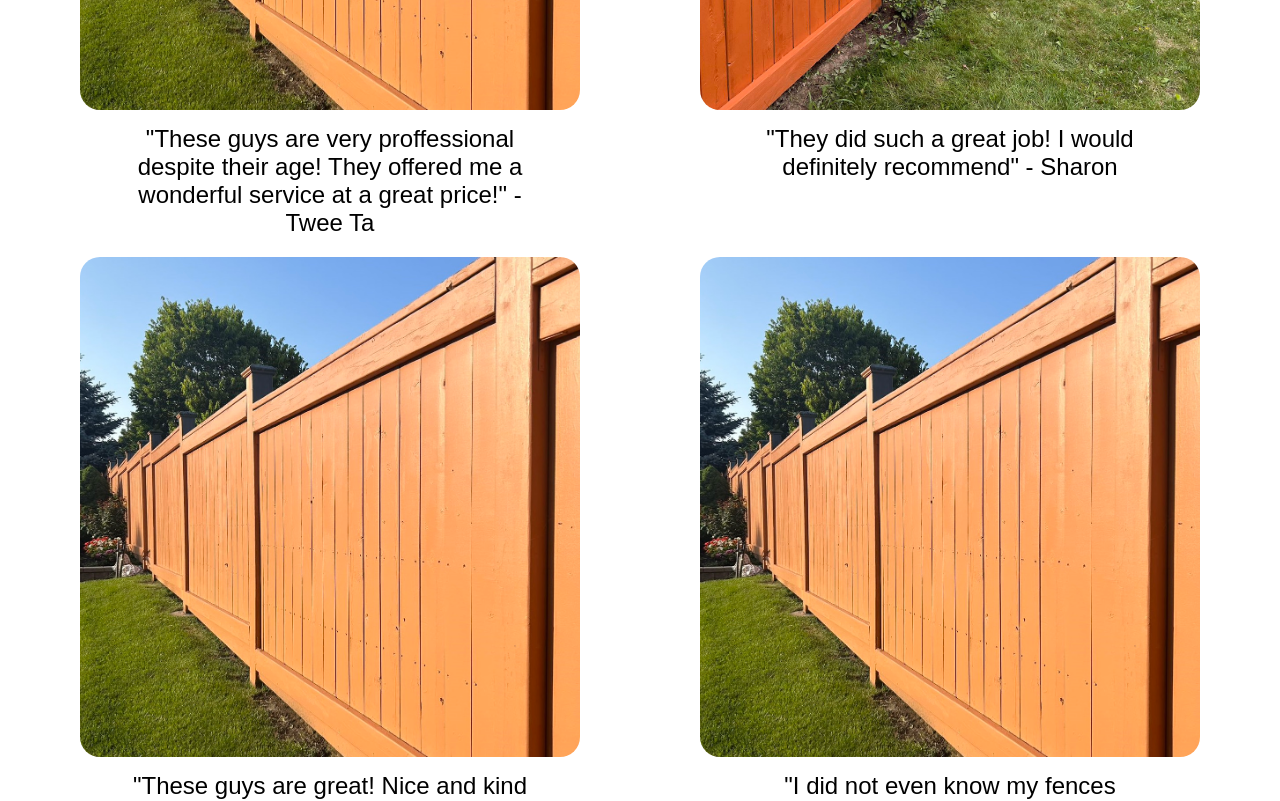
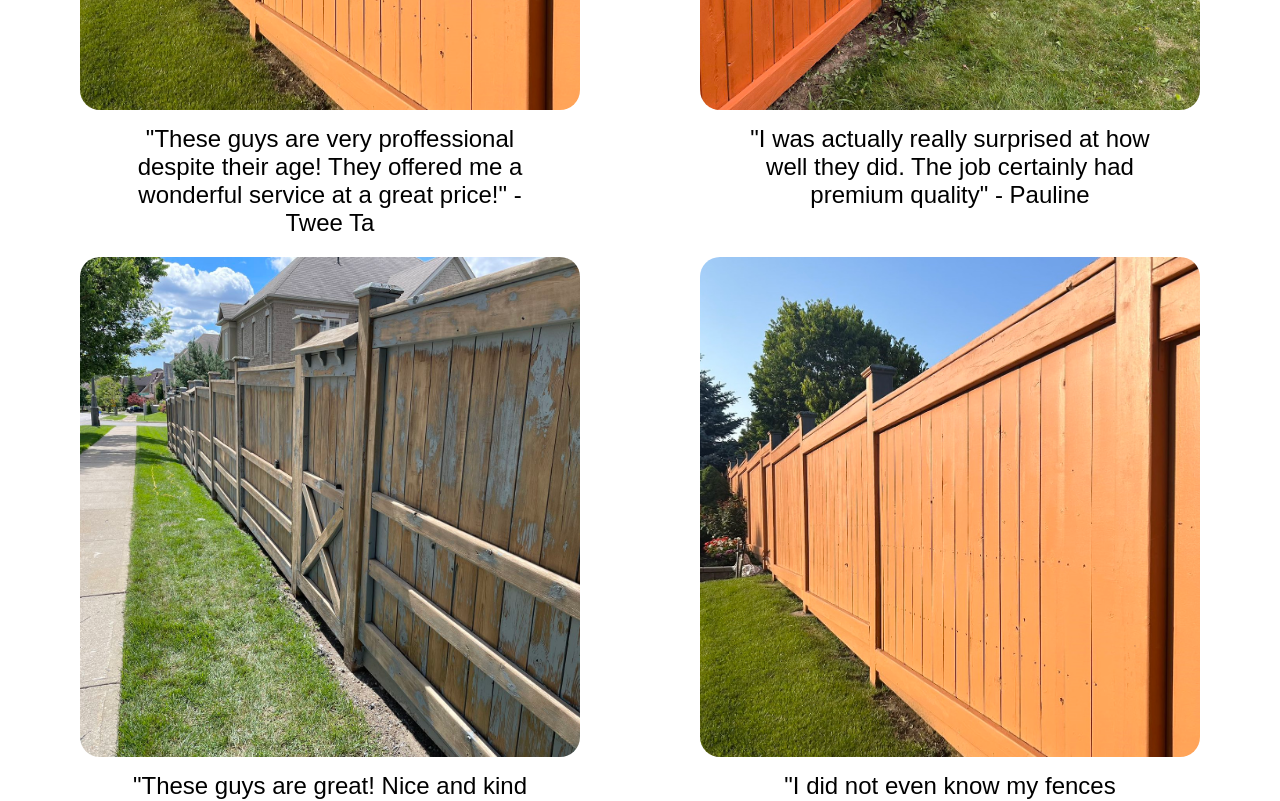
Before and after one commit to wingsyzou/RFR-website, a React (Create React App) app: page / in a window 1280 px wide. Shown: the part 1140-1941 px from the top of the page. Built offline with nearby package versions, Linux system fonts and the light colour scheme.

Commit message:
updated for gallery3 and pauline quote

```diff
--- a/src/pages/Home.js
+++ b/src/pages/Home.js
@@ -13,6 +13,7 @@ import PaulineFB from "../assets/pauline-fence-before.jpg";
 import PaulineWashed from "../assets/pauline-fence-pressure-washed.jpg";
 import PaulineDA from "../assets/pauline-deck-after.jpg";
 import PaulineDB from "../assets/pauline-deck-before.jpg";
+import HieuB from "../assets/hieu-before.jpg";
 import "../css/Home.css";
 
 function Home() {
@@ -36,9 +37,13 @@ function Home() {
     PaulineDB
   ]
 
+  const gallery3 = [
+    HieuB
+  ]
+
   const quotes = [
     '"These guys are very proffessional despite their age! They offered me a wonderful service at a great price!" - Twee Ta',
-    '"They did such a great job! I would definitely recommend" - Sharon',
+    '"I was actually really surprised at how well they did. The job certainly had premium quality" - Pauline',
     '"These guys are great! Nice and kind gentlemen they are!" - Bill',
     '"I did not even know my fences needed to be taken care of. Thanks to Wing and Hieu my fences look brand new!" - Paul'
   ];
@@ -93,7 +98,7 @@ function Home() {
         <div className="row">
           <div className="column-left">
             <div className="review-slot-left">
-              <ImageGallery images={gallery1} />
+              <ImageGallery images={gallery3} />
               <div className="quote">
                 {quotes[2]}
               </div>
```
Also changed, not shown: src/assets/hieu-before.jpg (added).
